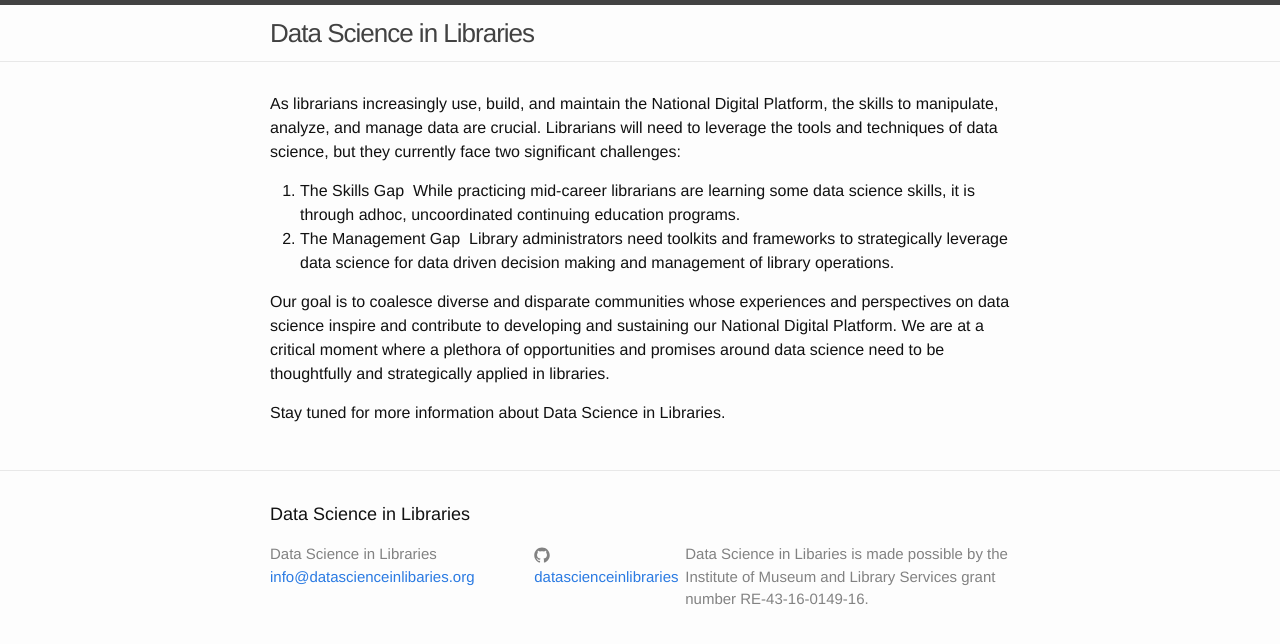
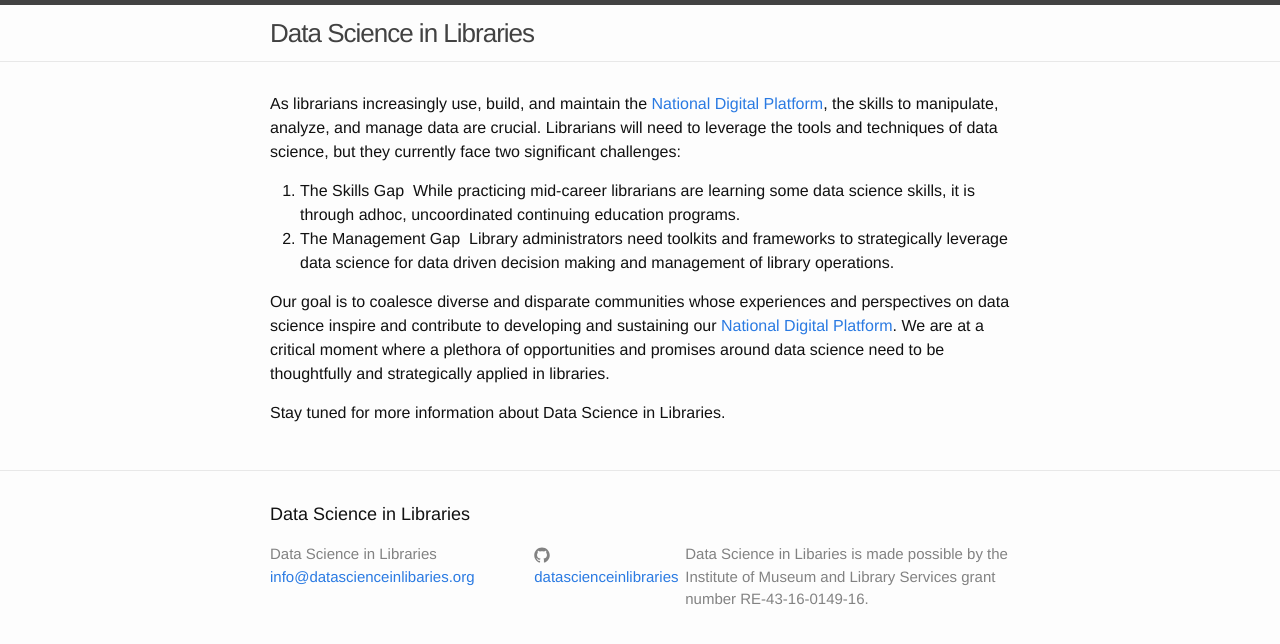
Before and after one commit to datascienceinlibraries/datascienceinlibraries.github.io, a Jekyll site: the page built from index.md, in a window 1280 px wide. Shown: the top 644 px of the page. Built offline with Jekyll 4.4.1, drawn with Linux system fonts in a browser that asks for light colours; part of the change alters nothing that is shown.

Commit message:
adding NDP links

```diff
--- a/index.md
+++ b/index.md
@@ -2,11 +2,11 @@
 layout: default
 ---
 
-As librarians increasingly use, build, and maintain the National Digital Platform, the skills to manipulate, analyze, and manage data are crucial. Librarians will need to leverage the tools and techniques of data science, but they currently face two significant challenges:
+As librarians increasingly use, build, and maintain the [National Digital Platform](https://www.imls.gov/issues/national-issues/national-digital-platform), the skills to manipulate, analyze, and manage data are crucial. Librarians will need to leverage the tools and techniques of data science, but they currently face two significant challenges:
 
 1. The Skills Gap ­ While practicing mid­-career librarians are learning some data science skills, it is through ad­hoc, uncoordinated continuing education programs.
 2. The Management Gap ­ Library administrators need toolkits and frameworks to strategically leverage data science for data­ driven decision making and management of library operations.
 
-Our goal is to coalesce diverse and disparate communities whose experiences and perspectives on data science inspire and contribute to developing and sustaining our National Digital Platform. We are at a critical moment where a plethora of opportunities and promises around data science need to be thoughtfully and strategically applied in libraries.
+Our goal is to coalesce diverse and disparate communities whose experiences and perspectives on data science inspire and contribute to developing and sustaining our [National Digital Platform](https://www.imls.gov/issues/national-issues/national-digital-platform). We are at a critical moment where a plethora of opportunities and promises around data science need to be thoughtfully and strategically applied in libraries.
 
 Stay tuned for more information about Data Science in Libraries.
```
